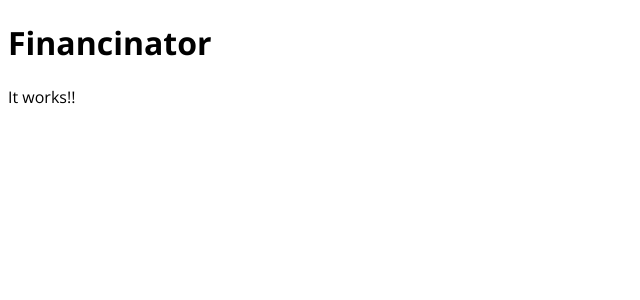
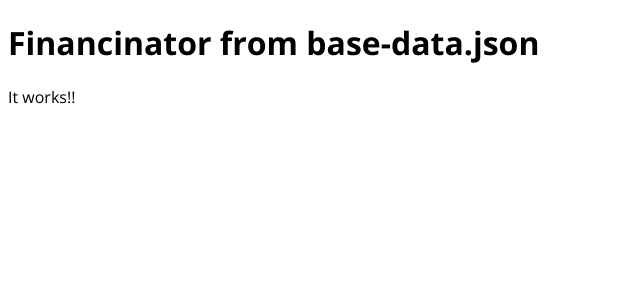
Before and after one commit to siddharthadas101/finance-tracker-ui, an Angular app: page / in a window 1280 px wide. Shown: the top 300 px of the page, without its empty margins (0-640 px from the left). Built offline with nearby package versions, Linux system fonts and the light colour scheme.

Commit message:
Enabled importing json data into components via tsconfig.json

```diff
--- a/src/app/app.component.ts
+++ b/src/app/app.component.ts
@@ -1,5 +1,5 @@
 import { Component } from '@angular/core';
-// import appData from './data/base-data.json';
+import appData from './data/base-data.json';
 
 @Component({
   selector: 'app-root',
@@ -7,5 +7,6 @@ import { Component } from '@angular/core';
   styleUrls: ['./app.component.css']
 })
 export class AppComponent {
-  title = 'Financinator';
+
+  title = appData.appName;
 }
--- a/src/app/data/base-data.json
+++ b/src/app/data/base-data.json
@@ -1,3 +1,3 @@
 {
-	"appName": "Financinator"
+	"appName": "Financinator from base-data.json"
 }
--- a/tsconfig.json
+++ b/tsconfig.json
@@ -19,6 +19,8 @@
     "target": "ES2022",
     "module": "ES2022",
     "useDefineForClassFields": false,
+    "resolveJsonModule": true,
+    "allowSyntheticDefaultImports": true,
     "lib": [
       "ES2022",
       "dom"
```
